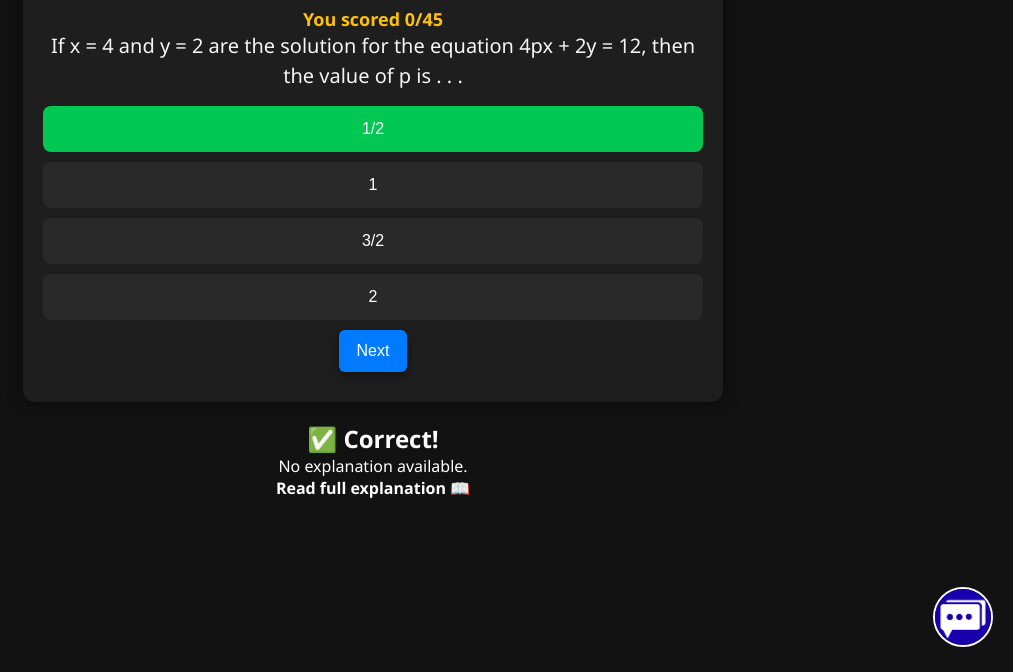
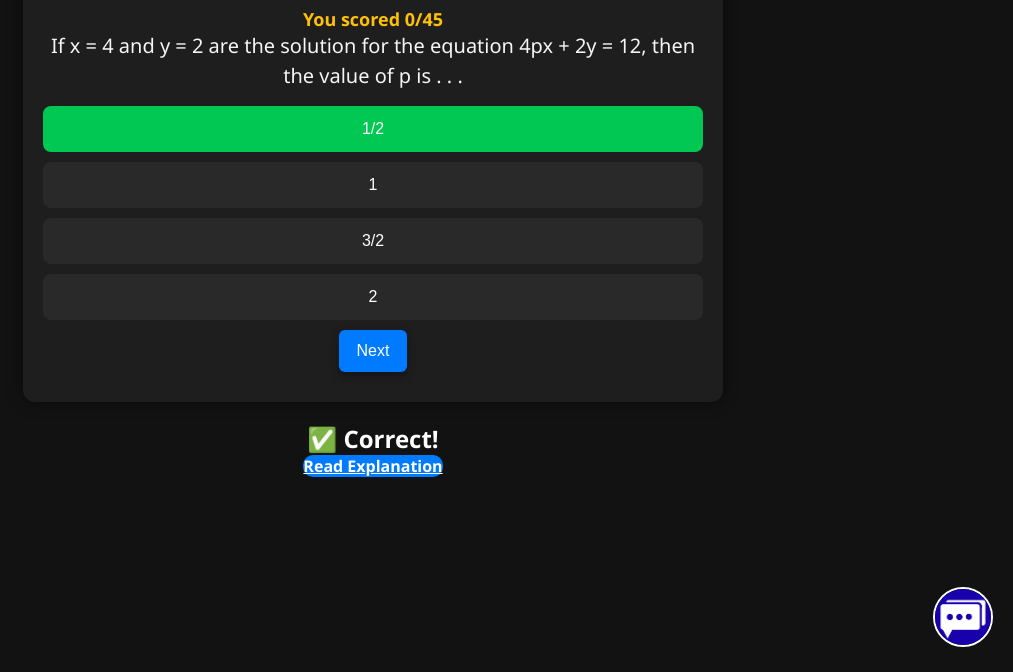
Before and after one commit to bibekkumarchaudhary387/prepare-for-loksewa, a plain HTML site: page cmat/cmat_quiz.html in a window 1280 px wide. Both pictures are taken after a click on the button "Show Answer". Shown: the part 128-800 px from the top of the page, without its empty margins (267-1280 px from the left). Drawn offline with Linux system fonts and the light colour scheme.

Commit message:
costomize read more button

```diff
--- a/cmat/cmat-script.js
+++ b/cmat/cmat-script.js
@@ -139,9 +139,8 @@ function showPopup(isCorrect, correctIndex) {
     <div class="popup-content">
       <h2 class="popup-title">${isCorrect ? "✅ Correct!" : "❌ Wrong Answer"}</h2>
       ${!isCorrect ? `<p><strong>Correct Answer:</strong> ${questionData.options[correctIndex]}</p>` : ""}
-      <p>${questionData.explanation || "No explanation available."}</p>
       <div class="pop-btn">
-        <a href="${questionData.blogLink || '#'}" target="_blank" id="itemblog">Read full explanation 📖</a>
+        <a href="${questionData.blogLink || '#'}" target="_blank" id="itemblog">Read Explanation</a>
       </div>
     </div>
   `;
--- a/style.css
+++ b/style.css
@@ -206,6 +206,16 @@ button.wrong {
 }
 
 /*popup*/
+.pop-btn {
+  text-decoration: underline;
+  background-color: #007bff;
+border-radius: 10px;
+  transition: font-size 0.3s ease;
+}
+.pop-btn:hover {
+  font-size: 18px;
+  color: #0056b3;
+}
 .popup-content {
   position:relative;
   border-radius: 20px;
```
Also changed, not shown: blogs/cmat/blog_set_a.html (+1 -0 lines), contact-me/contact_me.html (+0 -2 lines).
